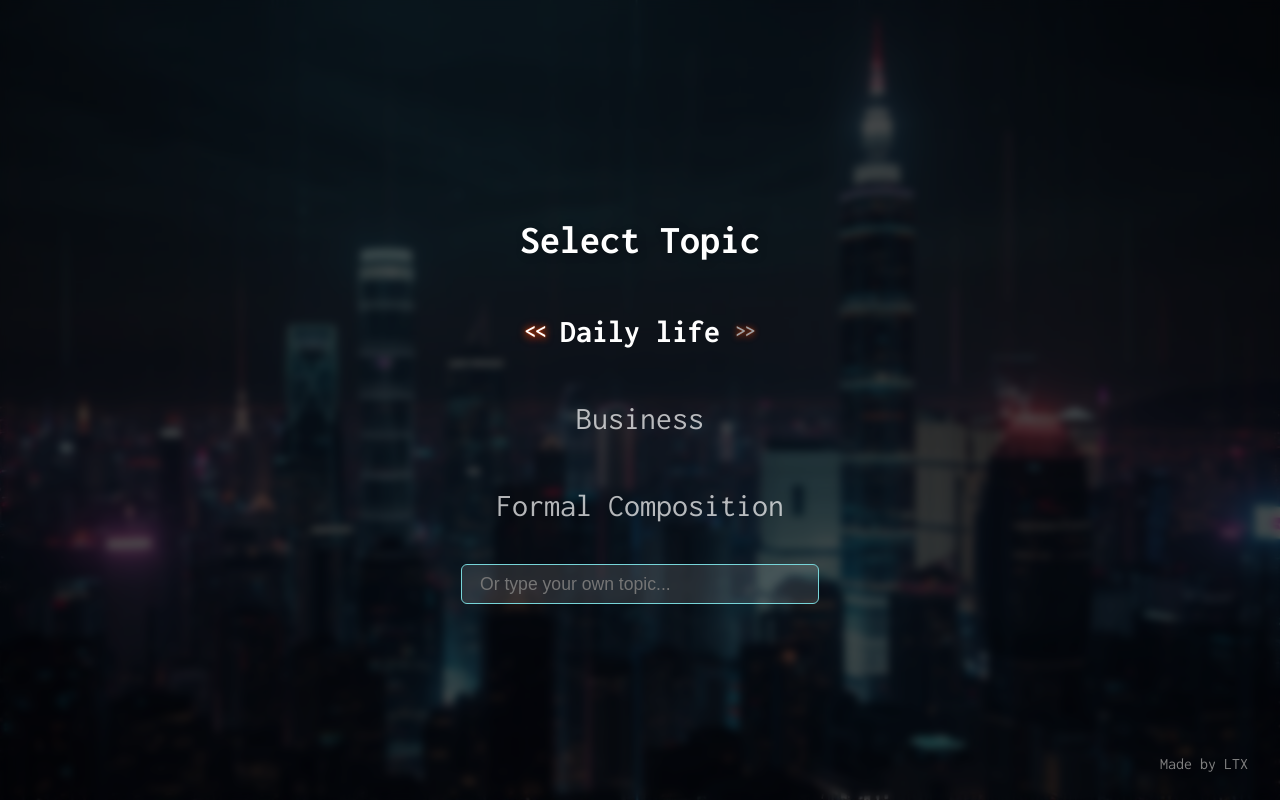
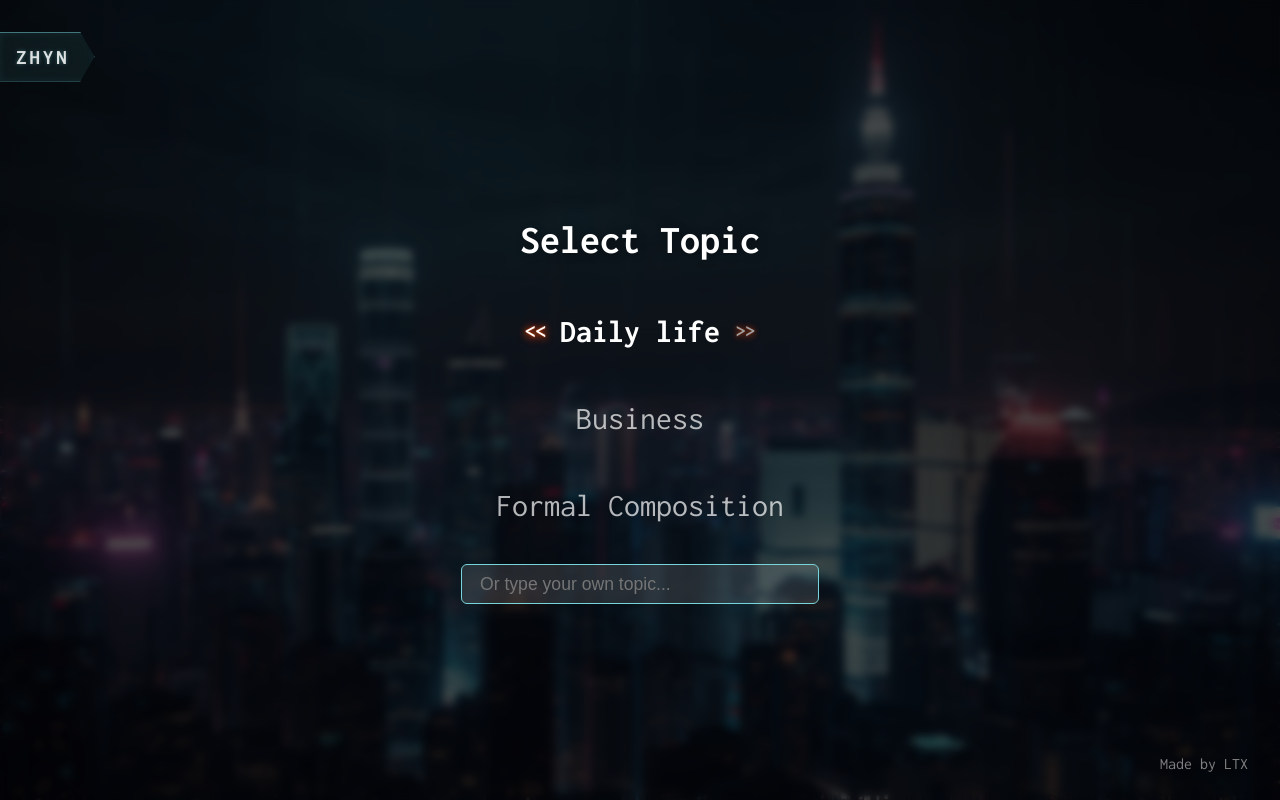
Before and after one commit to XnThanh/zhyn-v2-frontend, a Vue app: page /topic in a window 1280 px wide. Built offline with nearby package versions, Linux system fonts and the light colour scheme; no server answers.

Commit message:
ZHYN Button

```diff
--- a/src/components/ZhynButton.vue
+++ b/src/components/ZhynButton.vue
@@ -1,34 +1,66 @@
 <script setup>
+import { useRouter } from "vue-router";
 import "./../style.css";
+
+const router = useRouter();
+
+function goHome() {
+  router.push("/");
+}
 </script>
 
 <template>
-  <button class="zhyn-button">ZHYN</button>
+  <button class="zhyn-button" @click="goHome">ZHYN</button>
 </template>
 
 <style scoped>
 .zhyn-button {
   position: fixed;
-  top: 1rem;
-  left: 1rem;
+  top: 2rem;
+  left: 0;
   z-index: 10;
-  color: white;
-  background: transparent;
-  /* font-size: 1.75rem; */
+  color: rgba(255, 255, 255, 0.85);
+  background: rgba(var(--color-primary-rgb), 0.08);
+  font-size: 1.3rem;
+  padding: 0.8rem 1.5rem 0.8rem 1rem;
+  border: 1.5px solid rgba(var(--color-primary-rgb), 0.5);
+  border-left: none;
+  cursor: pointer;
+  box-shadow: 0 0 6px rgba(var(--color-primary-rgb), 0.25),
+    0 0 12px rgba(var(--color-primary-rgb), 0.1),
+    inset 0 0 8px rgba(var(--color-primary-rgb), 0.08);
+  transition: all 0.3s ease;
+  font-weight: bold;
+  font-family: "Inconsolata", ui-monospace, SFMono-Regular, Menlo, Consolas,
+    monospace;
+  letter-spacing: 3px;
+  text-shadow: 0 0 4px rgba(var(--color-primary-rgb), 0.4), 2px 2px 4px rgba(0, 0, 0, 0.3);
+  backdrop-filter: blur(10px);
 
-  /* border: 2px solid var(--color-primary); */
-  cursor: pointer;
-  box-shadow: 0 0 1px var(--color-primary), 0 0 10px var(--color-primary);
-  transition: all 0.3s ease;
+  /* Create arrow/tag shape pointing right */
+  clip-path: polygon(
+    0 0,
+    /* top-left */ 85% 0,
+    /* top-right before point */ 100% 50%,
+    /* arrow point (middle right) */ 85% 100%,
+    /* bottom-right before point */ 0 100% /* bottom-left */
+  );
 
-  font-weight: bold;
-  /* text-decoration: none; */
-  letter-spacing: 2px;
-  text-shadow: 2px 2px 4px rgba(0, 0, 0, 0.2);
+  border-radius: 0 8px 8px 0;
 }
 
 .zhyn-button:hover {
-  box-shadow: 0 0 1px var(--color-primary), 0 0 20px var(--color-primary);
-  /* transform: scale(1.05); */
+  color: rgba(255, 255, 255, 1);
+  background: rgba(var(--color-primary-rgb), 0.15);
+  border-color: rgba(var(--color-primary-rgb), 0.7);
+  box-shadow: 0 0 10px rgba(var(--color-primary-rgb), 0.4),
+    0 0 20px rgba(var(--color-primary-rgb), 0.2),
+    inset 0 0 12px rgba(var(--color-primary-rgb), 0.12);
+  padding-right: 1.8rem;
+  text-shadow: 0 0 6px rgba(var(--color-primary-rgb), 0.6), 2px 2px 6px rgba(0, 0, 0, 0.4);
+}
+
+.zhyn-button:active {
+  padding-right: 1.5rem;
 }
 </style>
--- a/src/pages/LevelSelect.vue
+++ b/src/pages/LevelSelect.vue
@@ -2,6 +2,7 @@
 import { ref, onMounted, onUnmounted } from "vue";
 import { useRouter } from "vue-router";
 import { setSelectedLevel } from "../composables/useLevel";
+import ZhynButton from "../components/ZhynButton.vue";
 
 const router = useRouter();
 
@@ -51,6 +52,7 @@ onUnmounted(() => {
   >
     <div class="level-select-container">
       <p class="author-right font-mono">Made by LTX</p>
+      <ZhynButton />
       <h1 class="title font-mono">Select Level</h1>
 
       <div class="levels-list font-mono">
--- a/src/pages/Practice.vue
+++ b/src/pages/Practice.vue
@@ -13,6 +13,7 @@ import {
   submitAnswer,
   endQuiz,
 } from "../api/quiz";
+import ZhynButton from "../components/ZhynButton.vue";
 
 const router = useRouter();
 const quizId = ref(null);
@@ -467,6 +468,7 @@ function startTimerWithExpiry() {
   <div class="practice-page">
     <div class="practice-container">
       <p class="author-right font-mono">Made by LTX</p>
+      <ZhynButton />
       <div class="timer">{{ formattedTime }}</div>
       <div class="word-row">
         <div class="word-box">
--- a/src/pages/TopicSelect.vue
+++ b/src/pages/TopicSelect.vue
@@ -2,6 +2,7 @@
 import { ref, onMounted, onUnmounted } from "vue";
 import { useRouter } from "vue-router";
 import { setSelectedTopic } from "../composables/useLevel";
+import ZhynButton from "../components/ZhynButton.vue";
 
 const router = useRouter();
 
@@ -73,6 +74,7 @@ onUnmounted(() => {
   >
     <div class="topic-select-container">
       <p class="author-right font-mono">Made by LTX</p>
+      <ZhynButton />
       <h1 class="title font-mono">Select Topic</h1>
       <div class="topics-list">
         <div
```
